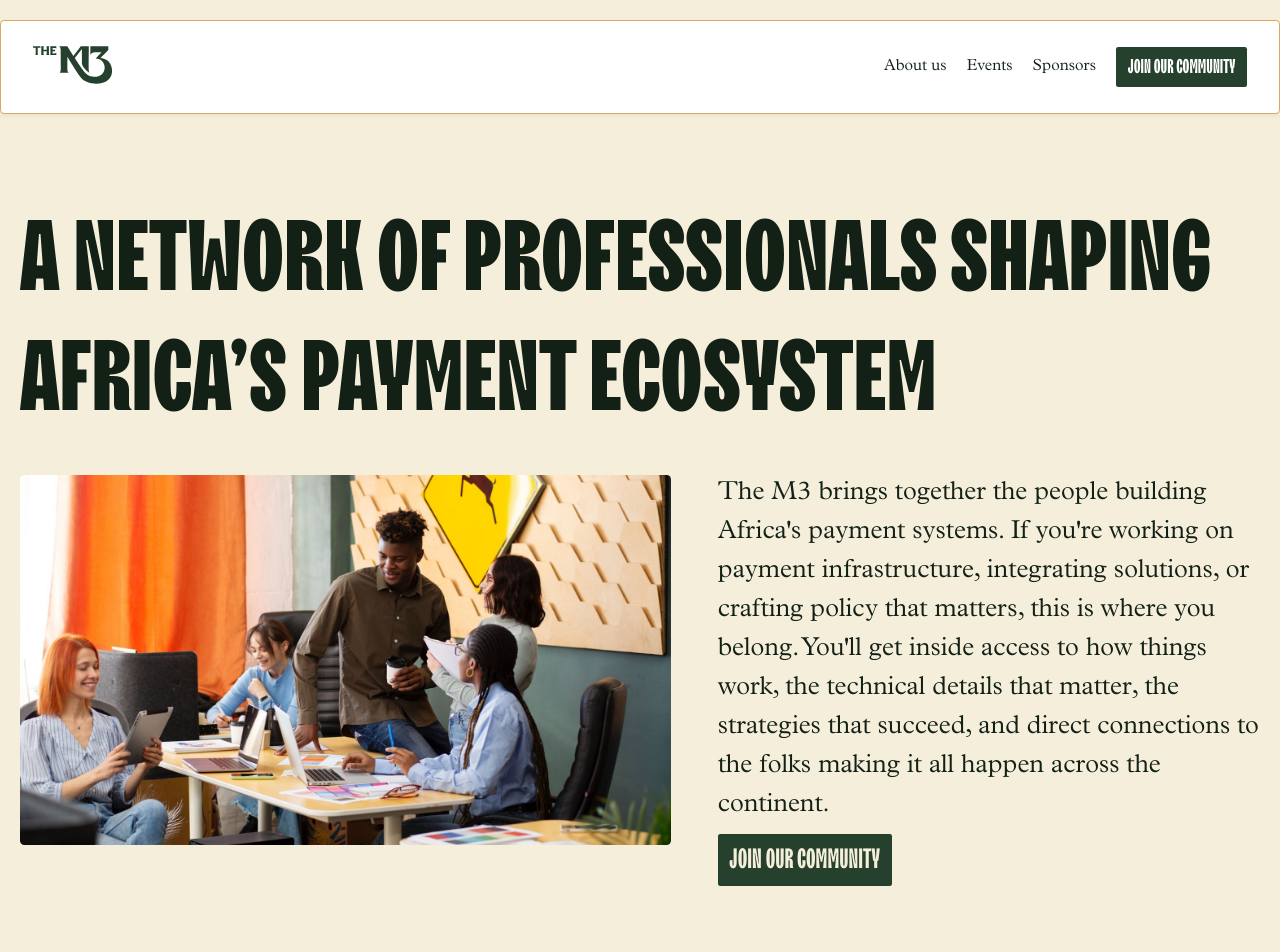
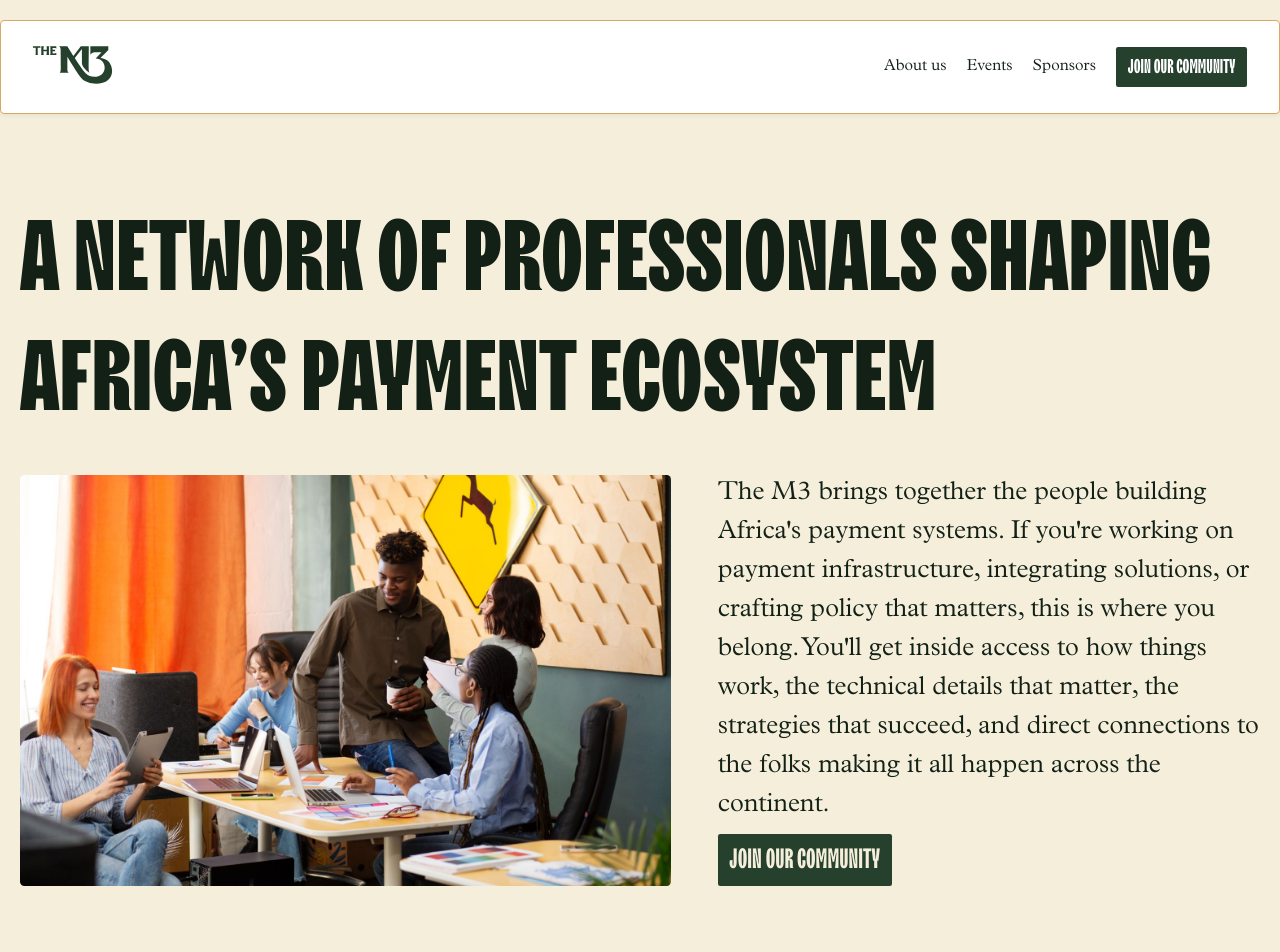
Before and after one commit to The-M3/m3_client, a Next.js app: page / in a window 1280 px wide. Shown: the top 952 px of the page. Built offline with nearby package versions, Linux system fonts and the light colour scheme; no server answers; the database is empty.

Commit message:
align images:

```diff
--- a/src/app/about/aboutUs.tsx
+++ b/src/app/about/aboutUs.tsx
@@ -51,7 +51,7 @@
               sizes="(max-width: 500px) 0px, (max-width: 1109px) 100vw, 268px"
             />
             <div className={styles.whoItemContent}>
-              <h1 className={styles.whoItemHeading}>Technical Implementers</h1>
+              <h1 className={styles.whoItemHeading}>Technical Implementation</h1>
               <p className={styles.whoItemDescription}>
               The people funding, building, and scaling Africa&apos;s payment revolution need better connections. The M3 bridges that gap. We connect investors, partners, policy makers, and accelerators with the engineers, product leaders, and operators actually building payment solutions across Africa.
               Get real-time market intelligence. Access key decision-makers. Shape the future of African payments.
--- a/src/components/HeroSection/HeroSection.module.scss
+++ b/src/components/HeroSection/HeroSection.module.scss
@@ -59,10 +59,14 @@
 
   .description {
     font-size: 2rem;
-    margin-bottom: 2rem;
+    // margin-bottom: 2rem;
     line-height: 1.5;
     flex: 1;
     align-self: flex-start;
+    display: flex;
+    flex-direction: column;
+    justify-content: space-between;
+    height: 100%;
 
     button {
       margin-top: .8rem;
@@ -83,14 +87,15 @@
     flex: 1;
     display: flex;
     justify-content: center;
-    align-items: center;
-    align-self: flex-start;
+    align-items: stretch;
+    align-self: stretch;
     max-width: 100%;
-    height: 370px;
+    min-height: 370px;
     width: 100%;
 
     @media (min-width: 768px) {
       flex: 1.2;
+      align-self: stretch;
     }
 
 
@@ -106,6 +111,10 @@
       @media (max-width: 767px) {
         min-height: 250px;
       }
+
+      @media (min-width: 768px) {
+        height: 100%;
+      }
     }
   }
 }
```
